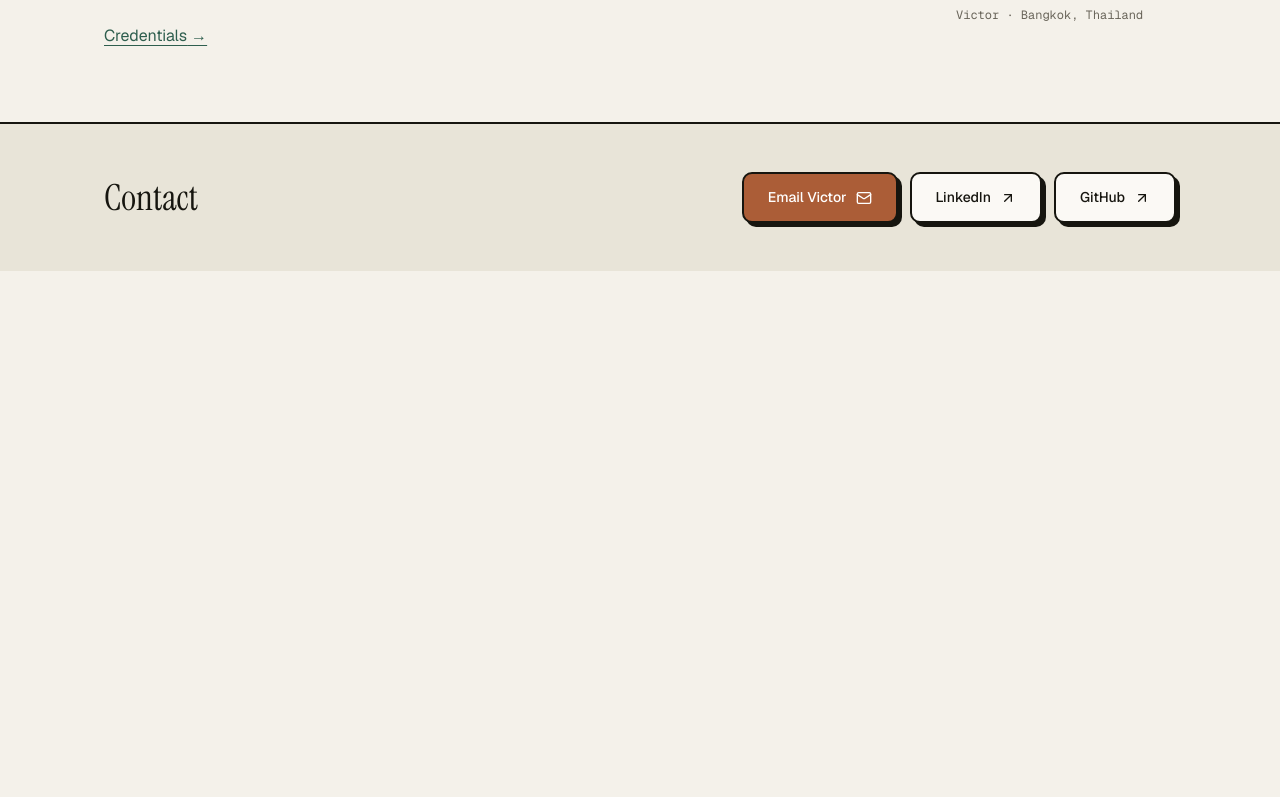
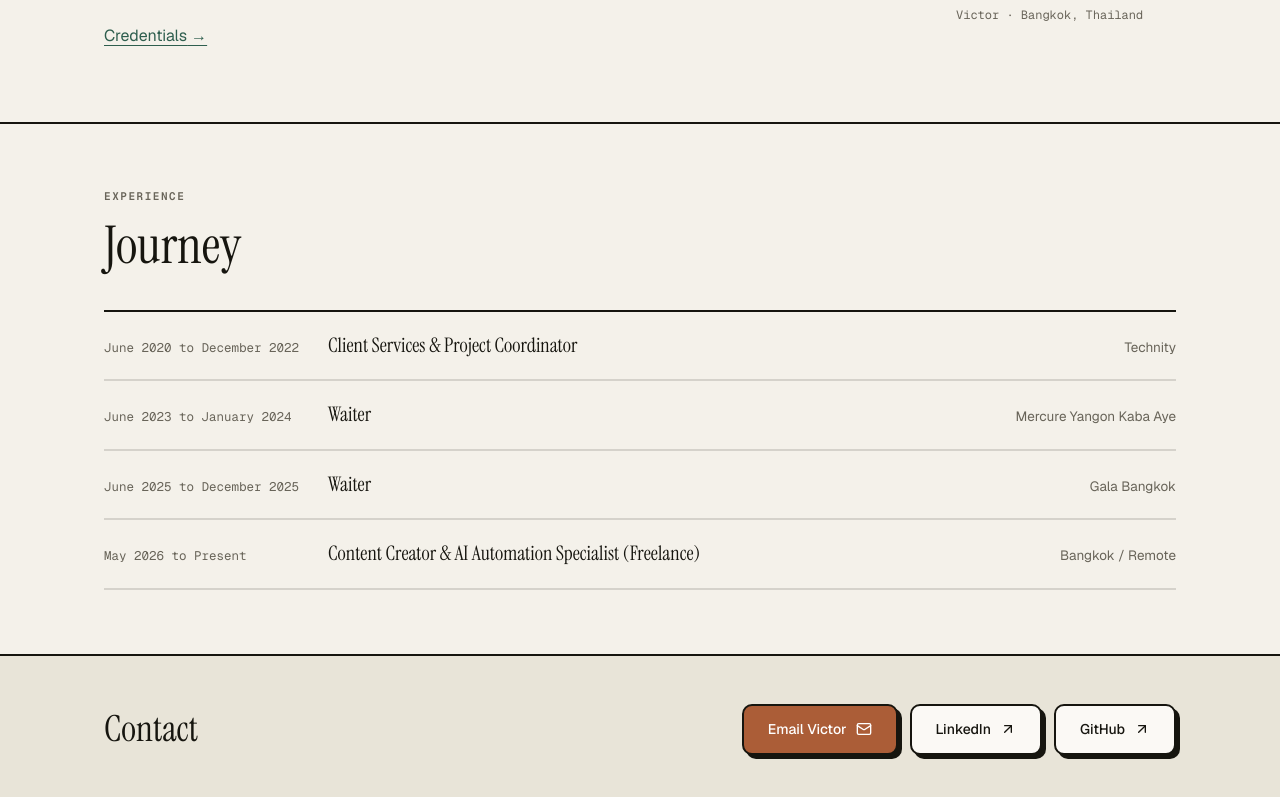
Before and after one commit to ahk1542001-wq/victor-ai-automation-portfolio, a Next.js app: page / in a window 1280 px wide. Shown: the part 1890-2687 px from the top of the page. Before the commit the page ends 2161 px from the top, so only its background shows below. Built offline with nearby package versions, Linux system fonts and the light colour scheme.

Commit message:
Add Journey timeline to homepage; add freelance role to experience data

```diff
--- a/src/app/page.tsx
+++ b/src/app/page.tsx
@@ -70,6 +70,21 @@ export default function Home() {
     </div>
     </div>
     </section>
+    <section id="journey" aria-labelledby="journey-heading" className="border-t-2 border-ink py-12 md:py-16">
+      <div className="mx-auto max-w-[1120px] px-5 sm:px-6">
+        <p className="eyebrow">Experience</p>
+        <h2 id="journey-heading" className="mt-2 font-serif text-[clamp(32px,5vw,52px)] leading-tight">Journey</h2>
+        <div className="rule-t mt-8">
+          {[...portfolioContent.professionalExperience].reverse().map((exp) => (
+            <div key={`${exp.company}-${exp.period}`} className="hair-b grid gap-1.5 py-5 md:grid-cols-[200px_1fr_230px] md:items-baseline md:gap-6">
+              <span className="font-mono text-[12.5px] text-muted">{exp.period}</span>
+              <span className="font-serif text-xl leading-snug text-ink">{exp.role}</span>
+              <span className="text-[13.5px] text-muted md:text-right">{exp.company}</span>
+            </div>
+          ))}
+        </div>
+      </div>
+    </section>
   </main>
     <footer id="contact" className="border-t-2 border-ink bg-paper-2 py-12">
     <div className="mx-auto flex max-w-[1120px] flex-wrap items-center justify-between gap-7 px-5 sm:px-6">
--- a/src/data/content.ts
+++ b/src/data/content.ts
@@ -29,6 +29,12 @@ export const portfolioContent = {
     { name: 'Burmese', proficiency: 'Native' }
   ],
   professionalExperience: [
+    {
+      role: 'Content Creator & AI Automation Specialist (Freelance)',
+      company: 'Bangkok / Remote',
+      period: 'May 2026 to Present',
+      description: ''
+    },
     {
       role: 'Waiter',
       company: 'Gala Bangkok',
```
